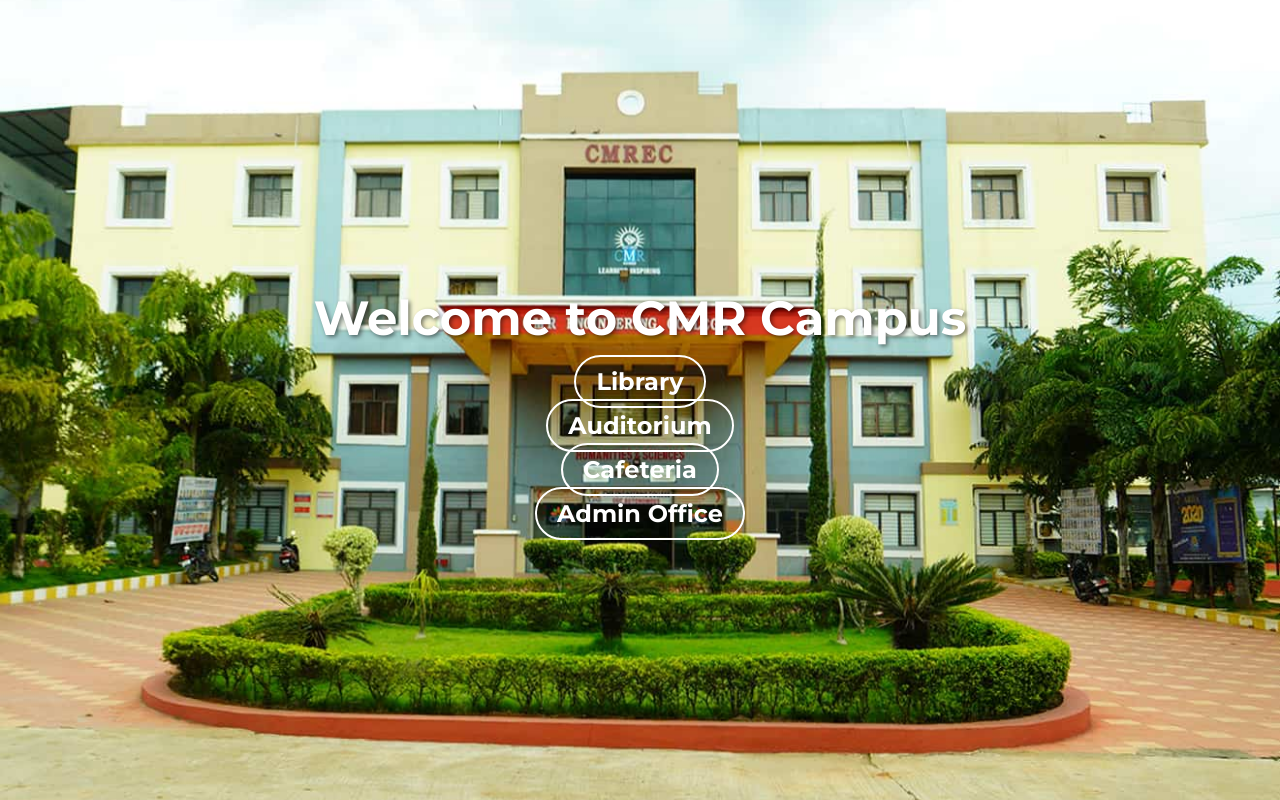
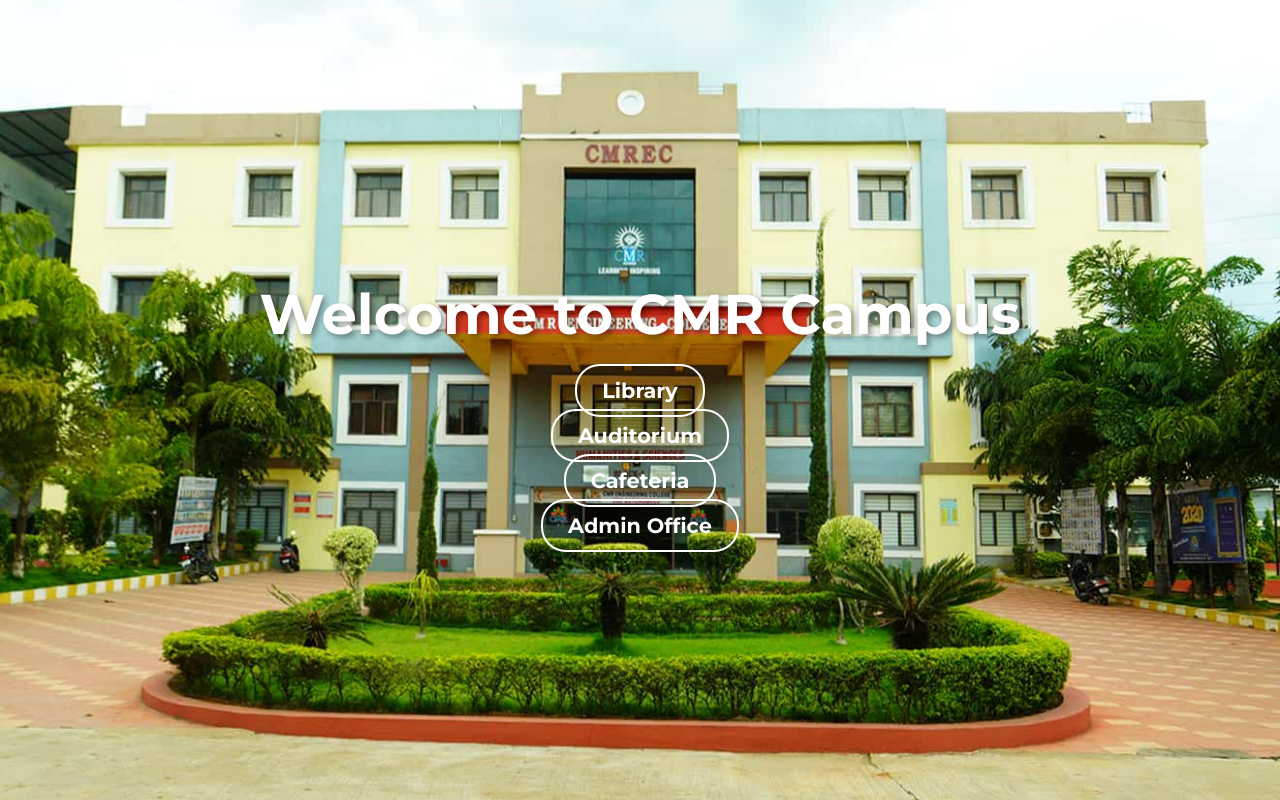
Before and after one commit to Sathvika2418/Campus-Navigation, a plain HTML site: page index.html in a window 1280 px wide. Drawn offline with Linux system fonts and the light colour scheme.

Commit message:
Add files via upload

```diff
--- a/index.html
+++ b/index.html
@@ -9,23 +9,23 @@
         html, body {
             height: 100%;
             margin: 0;
-            font-family: 'Montserrat', sans-serif; /* Modern font */
+            font-family: 'Montserrat', sans-serif;
             display: flex;
             justify-content: center;
             align-items: center;
             text-align: center;
-            background-image: url('bg.jpg'); /* Update the path accordingly */
+            background-image: url('bg.jpg');
             background-size: cover;
             background-position: center;
             background-repeat: no-repeat;
             background-attachment: fixed;
-            color: #fff; /* White text color */
+            color: #ffffff;
         }
 
         h1 {
-            font-size: 3em;
-            margin-bottom: 20px;
-            text-shadow: 2px 2px 4px rgba(0, 0, 0, 0.5); /* Text shadow for better readability */
+            font-size: 3.5em;
+            margin-bottom: 30px;
+            text-shadow: 3px 3px 6px rgba(0, 0, 0, 0.4);
         }
 
         ul {
@@ -34,23 +34,39 @@
         }
 
         li {
-            font-size: 1.5em;
-            margin: 15px 0;
+            font-size: 1.3em;
+            margin: 20px 0;
         }
 
         a {
             text-decoration: none;
-            color: #ffffff; /* White color for links */
+            color: #ffffff;
             font-weight: bold;
-            padding: 10px 20px;
-            border: 2px solid #ffffff; /* Border around links */
-            border-radius: 30px; /* Rounded corners */
-            transition: background-color 0.3s, color 0.3s; /* Smooth transition */
+            padding: 12px 25px;
+            border: 2px solid #ffffff;
+            border-radius: 25px;
+            transition: background-color 0.3s ease-in-out, color 0.3s ease-in-out;
         }
 
         a:hover {
-            background-color: #ffffff; /* White background on hover */
-            color: #040404; /* Dark text on hover */
+            background-color: #ffffff;
+            color: #333333;
+            border-color: #333333;
+        }
+
+        /* Responsive design */
+        @media (max-width: 768px) {
+            h1 {
+                font-size: 2.5em;
+            }
+
+            li {
+                font-size: 1.2em;
+            }
+
+            a {
+                padding: 10px 20px;
+            }
         }
     </style>
 </head>
```
